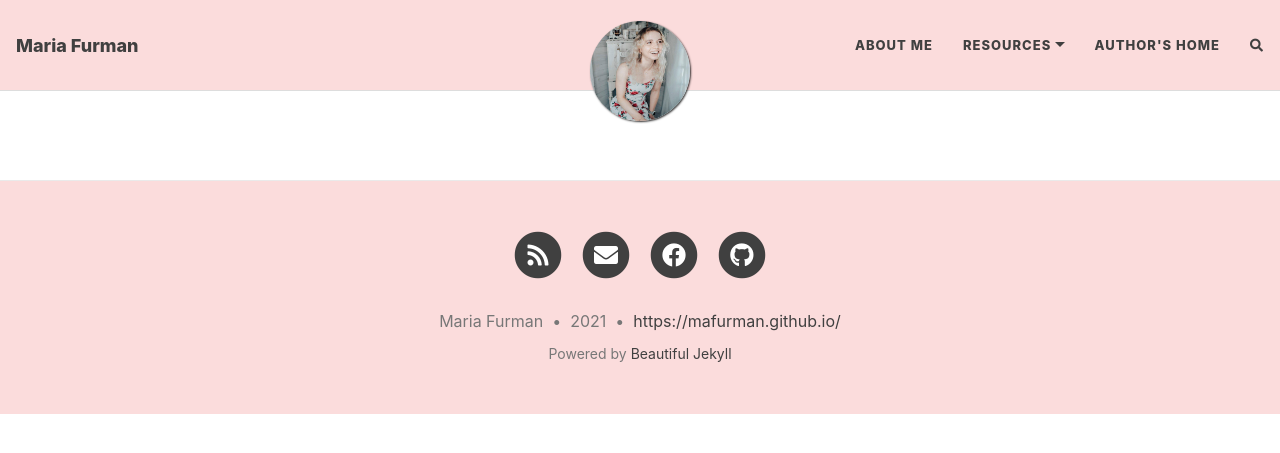
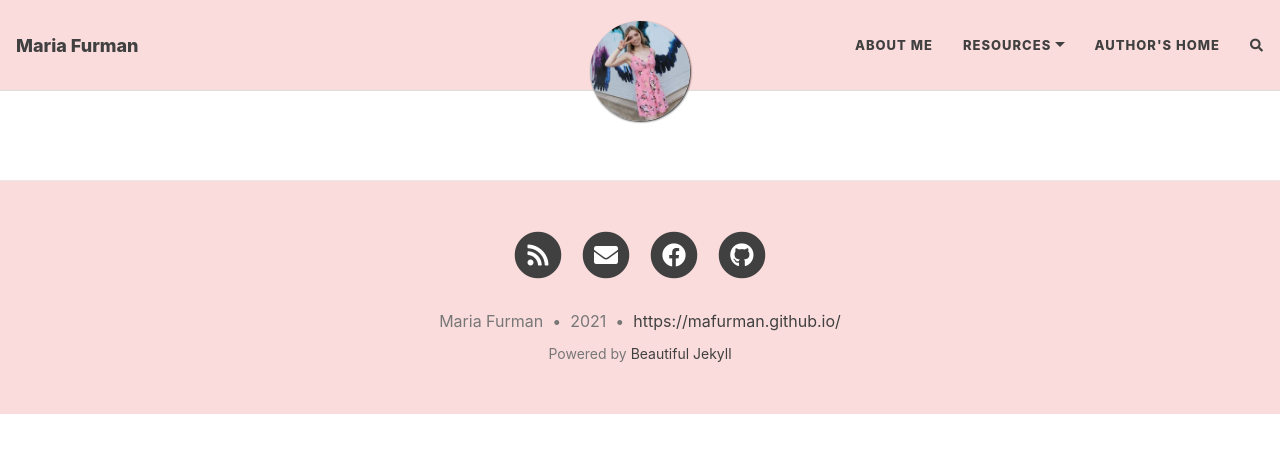
Before and after one commit to mafurman/mafurman.github.io, a Jekyll site: the page built from index.md, in a window 1280 px wide. Shown: the top 453 px of the page. Built offline with Jekyll 4.4.1, drawn with Linux system fonts in a browser that asks for light colours; nearby versions of some CDN libraries; our own code applies the rules of GitHub Pages for plain Markdown files; the list of posts is cut into pages by our own code; comment, search, counter and statistics services are not loaded.

Commit message:
profile photo update

```diff
--- a/_config.yml
+++ b/_config.yml
@@ -24,7 +24,7 @@ navbar-links:
 
 # Image to show in the navigation bar - works best with a square image
 # Remove this parameter if you don't want an image in the navbar
-avatar: "/assets/img/profile_photo.jpg"
+avatar: "/assets/img/profile_photo_instagram_trap.jpg"
 
 # By default, the image is cut into a circle. You can disable this behaviour by setting 'round-avatar: false'
 round-avatar: true
```
Also changed, not shown: assets/img/profile_photo_instagram_trap.jpg (added).
